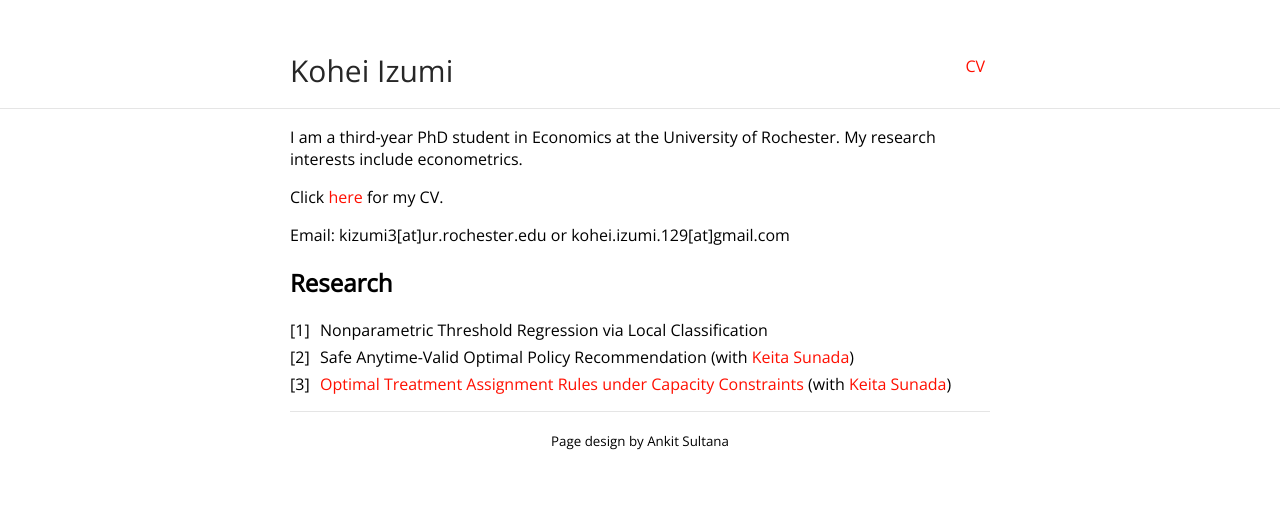
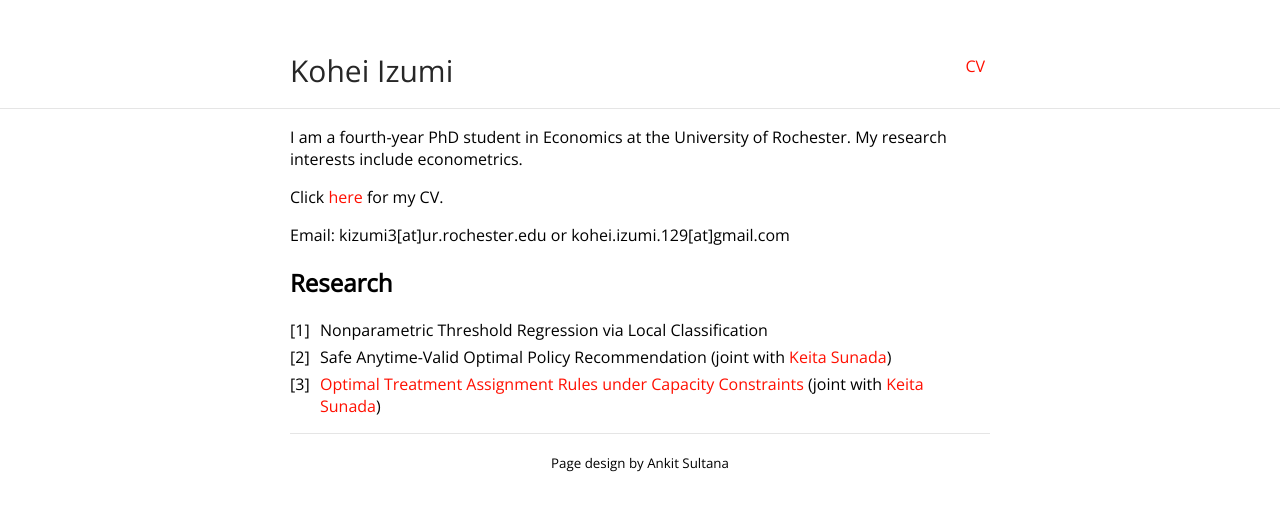
Before and after one commit to teamkohe/teamkohe.github.io, a Jekyll site: the page built from index.md, in a window 1280 px wide. Shown: the top 511 px of the page. Built offline with Jekyll 4.4.1, drawn with Linux system fonts in a browser that asks for light colours.

Commit message:
4th year

```diff
--- a/index.md
+++ b/index.md
@@ -5,7 +5,7 @@ title: "Kohei Izumi"
 
 <!-- picture <img class="profile-picture" src="sherlock.jpg"> -->
 
-I am a third-year PhD student in Economics at the University of Rochester.
+I am a fourth-year PhD student in Economics at the University of Rochester.
 My research interests include econometrics.
 
 Click [here](cv.pdf) for my CV.
@@ -14,8 +14,8 @@ Email: kizumi3[at]ur.rochester.edu or kohei.izumi.129[at]gmail.com
 
 ## Research
 1. Nonparametric Threshold Regression via Local Classification
-1. Safe Anytime-Valid Optimal Policy Recommendation (with [Keita Sunada](https://keita-sunada.github.io/))
-1. [Optimal Treatment Assignment Rules under Capacity Constraints](https://arxiv.org/abs/2506.12225) (with [Keita Sunada](https://keita-sunada.github.io/))
+1. Safe Anytime-Valid Optimal Policy Recommendation (joint with [Keita Sunada](https://keita-sunada.github.io/))
+1. [Optimal Treatment Assignment Rules under Capacity Constraints](https://arxiv.org/abs/2506.12225) (joint with [Keita Sunada](https://keita-sunada.github.io/))
 
 <!--<p style="text-align: right; font-size: 0.8em; color: #666;"> -->
 <!--  Last updated on {{ site.time | date: "%B %d, %Y" }} -->
```
